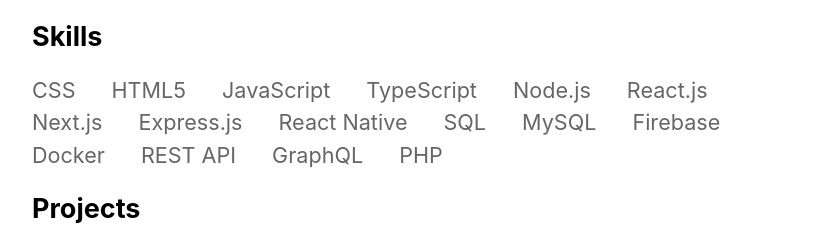
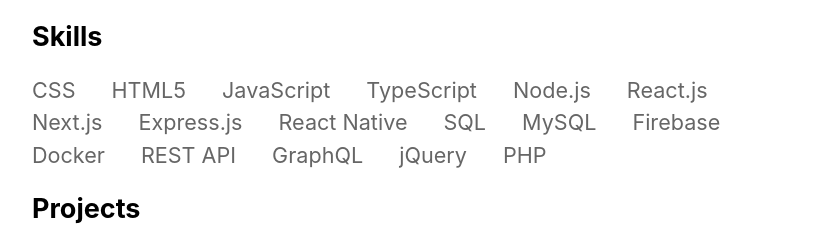
Before and after one commit to jglchen/nextjs-projects, a Next.js app: page / in a window 1280 px wide. Shown: the part 1440-1669 px from the top of the page, without its empty margins (221-1050 px from the left). Built offline with nearby package versions, Linux system fonts and the light colour scheme.

Commit message:
Update index.tsx

```diff
--- a/pages/index.tsx
+++ b/pages/index.tsx
@@ -68,6 +68,7 @@
           <div>Docker</div>
           <div>REST API</div>
           <div>GraphQL</div>
+          <div>jQuery</div>
           <div>PHP</div>
         </div>
       </section>
```
Also changed, not shown: public/images/m-nextjs-projects.png.
